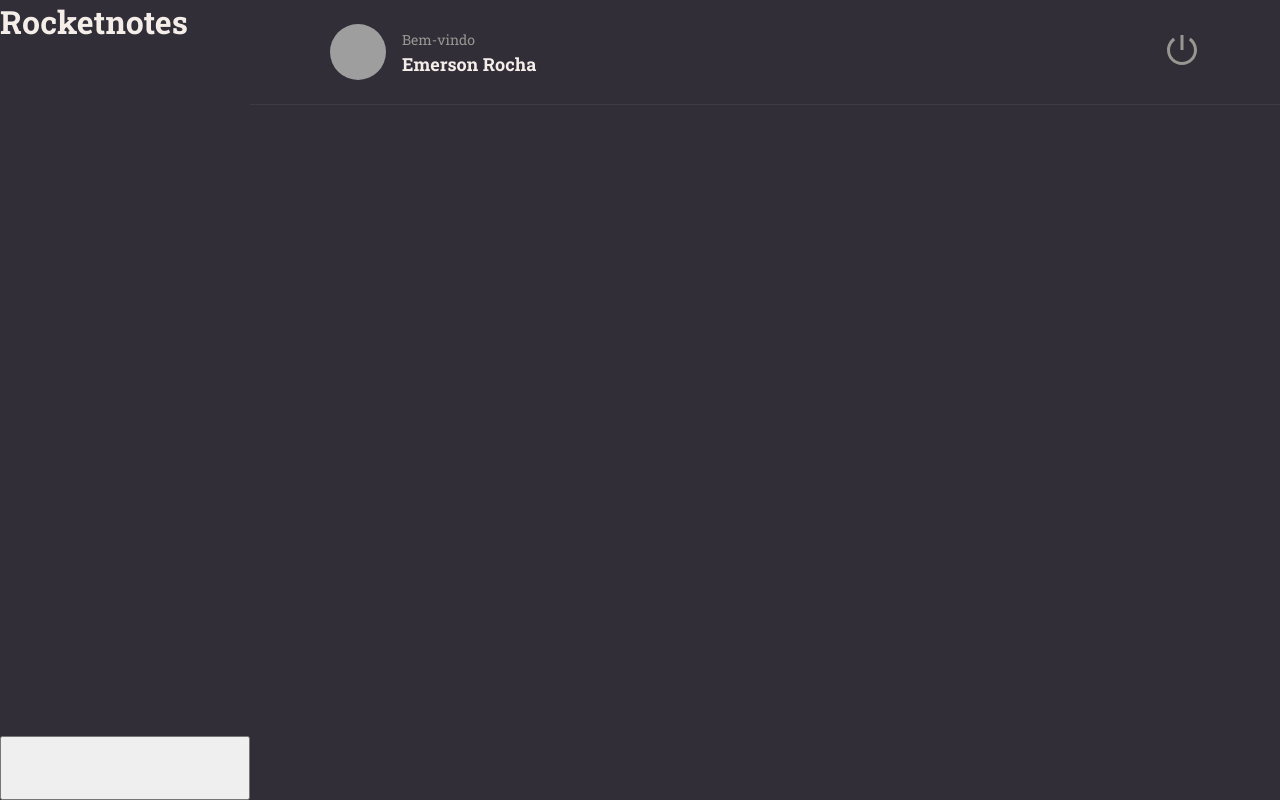
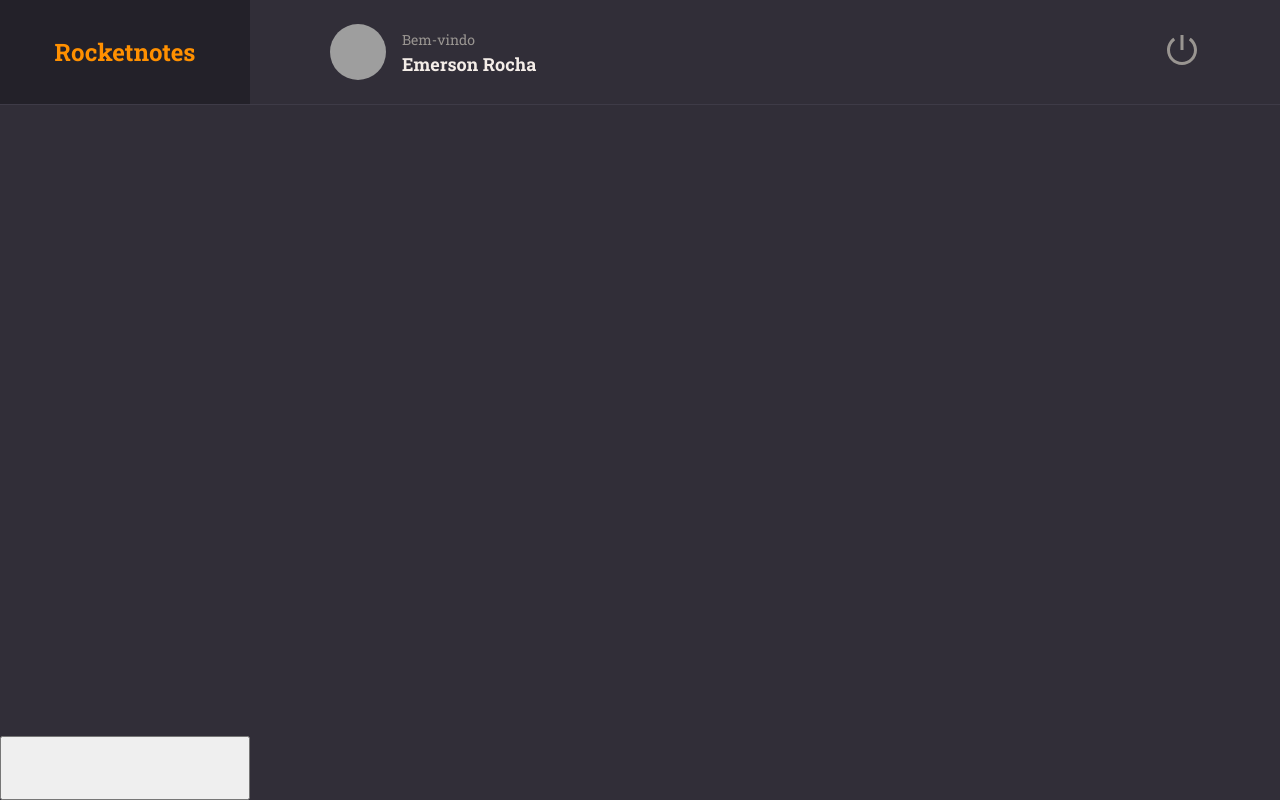
Before and after one commit to smoothemerson/rocketnotes-frontend, a React (Vite) app: page / in a window 1280 px wide. Built offline with nearby package versions, Linux system fonts and the light colour scheme; grey boxes are pictures that could not be loaded.

Commit message:
add logo

```diff
--- a/src/pages/Home/styles.js
+++ b/src/pages/Home/styles.js
@@ -18,6 +18,20 @@
 
 export const Brand = styled.div`
   grid-area: brand;
+
+  display: flex;
+  justify-content: center;
+  align-items: center;
+
+  border-bottom-width: 1px;
+  border-bottom-style: solid;
+  border-bottom-color: ${({ theme}) => theme.COLORS.BACKGROUND_700};
+  background-color: ${({ theme}) => theme.COLORS.BACKGROUND_900};
+
+  > h1 {
+    font-size: 24px;
+    color: ${({ theme}) => theme.COLORS.ORANGE};
+  }
 `
 
 export const Menu = styled.ul`
```
